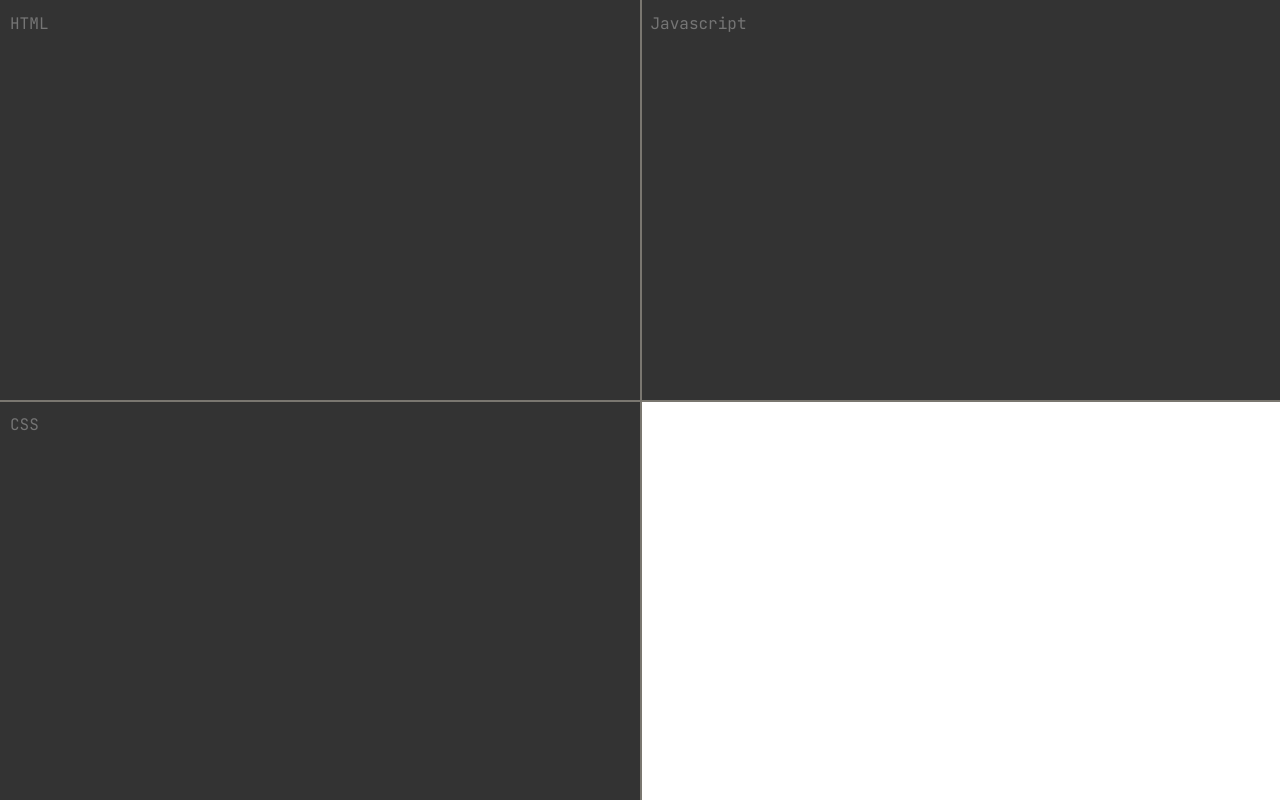
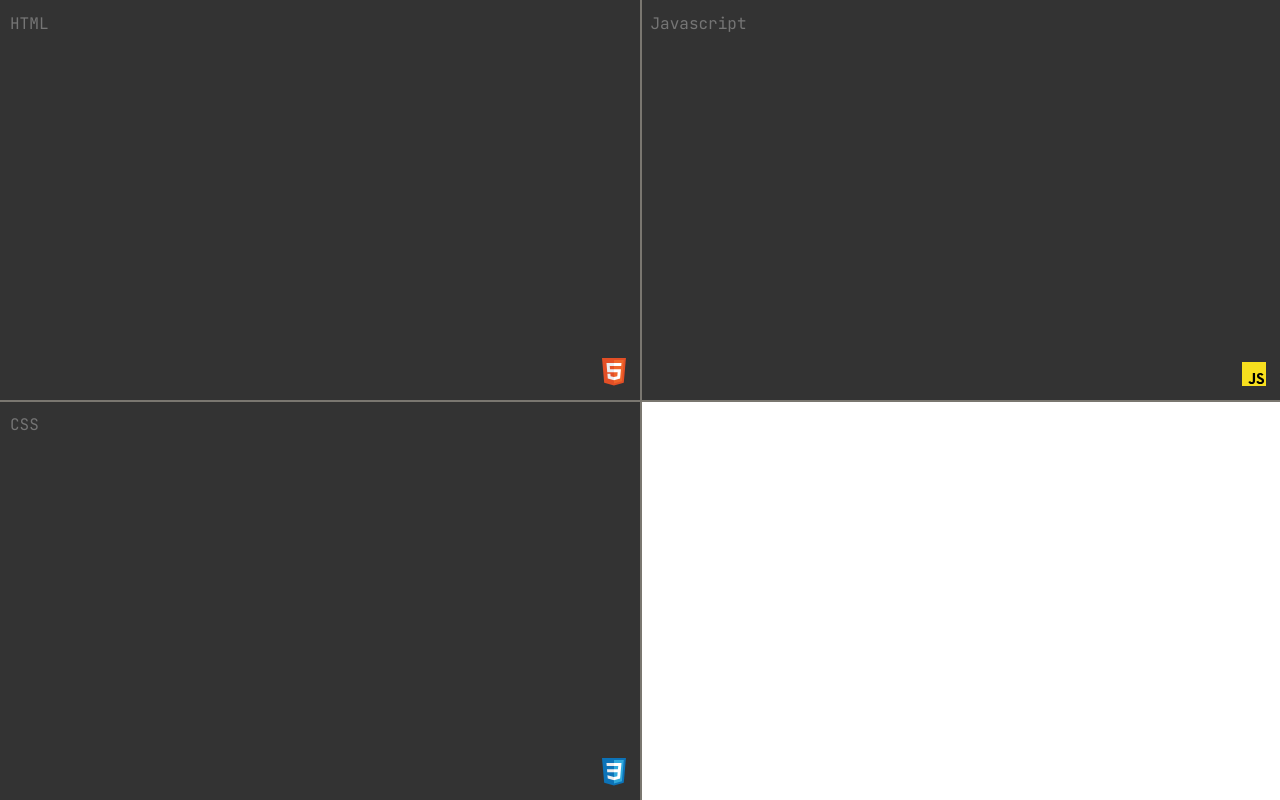
Before and after one commit to smaje99/playground-editor, a website built with Vite: page index.html in a window 1280 px wide. Built offline with nearby package versions, Linux system fonts and the light colour scheme; what split-grid would draw is missing.

Commit message:
Editor image

```diff
--- a/index.html
+++ b/index.html
@@ -8,9 +8,9 @@
   </head>
   <body>
     <section class="playground-content">
-      <textarea id="html" class="editor" placeholder="HTML"></textarea>
-      <textarea id="js" class="editor" placeholder="Javascript"></textarea>
-      <textarea id="css" class="editor" placeholder="CSS"></textarea>
+      <textarea id="html" class="editor html" placeholder="HTML"></textarea>
+      <textarea id="js" class="editor js" placeholder="Javascript"></textarea>
+      <textarea id="css" class="editor css" placeholder="CSS"></textarea>
       <iframe class="playground" title="Playground"></iframe>
       <div class="horizontal-gutter"></div>
       <div class="vertical-gutter"></div>
--- a/style.css
+++ b/style.css
@@ -42,6 +42,9 @@ body {
   width: 100%;
   height: 100%;
   background-color: #333;
+  background-repeat: no-repeat;
+  background-size: 24px;
+  background-position: calc(100% - 14px) calc(100% - 14px);
   color: #E3DAC9;
   font-family: 'JetBrains Mono', monospace;
   font-size: 14px;
@@ -67,6 +70,18 @@ body {
   border-radius: 3px;
 }
 
+.html {
+  background-image: url('./assets/img/html5.svg');
+}
+
+.js {
+  background-image: url('./assets/img/js.svg');
+}
+
+.css {
+  background-image: url('./assets/img/css3.svg');
+}
+
 .playground {
   width: 100%;
   height: 100%;
```
